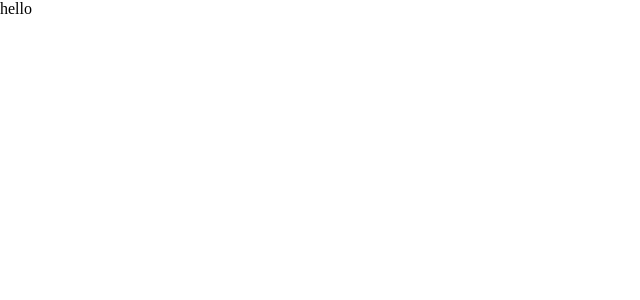
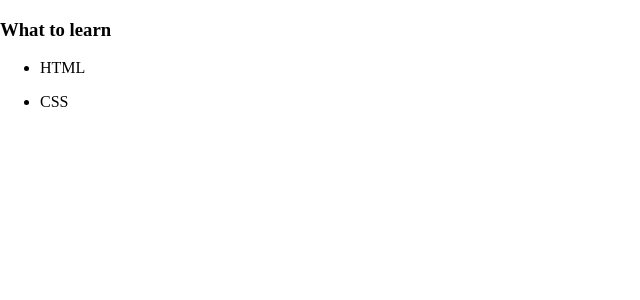
Before and after one commit to DmitryShastel/Native_JS_2.0_old, a React (Create React App) app in the folder Folder_1/native_js_2.0/: page / in a window 1280 px wide. Shown: the top 300 px of the page, without its empty margins (0-640 px from the left). Built offline with nearby package versions, Linux system fonts and the light colour scheme.

Commit message:
ToDoListTuesday: map for tasks is added

```diff
--- a/Folder_1/native_js_2.0/src/Native_JS_2.0/Native_JS_Tuesday/ToDoList_Tuesday/App_Root_Tuesday.tsx
+++ b/Folder_1/native_js_2.0/src/Native_JS_2.0/Native_JS_Tuesday/ToDoList_Tuesday/App_Root_Tuesday.tsx
@@ -2,7 +2,7 @@ import React, {useState} from 'react';
 import {TodoListTuesday} from "./TodoList_Tuesday";
 import {v1} from "uuid";
 
-type  TaskType = {
+export type  TaskType = {
     id: string
     title: string
     isDone: boolean
@@ -33,12 +33,10 @@ export const AppRootTuesday = () => {
         [todolistId1]: [
             {id: v1(), title: 'HTML', isDone: true},
             {id: v1(), title: 'CSS', isDone: true},
-            {id: v1(), title: 'JS', isDone: true},
         ],
         [todolistId2]: [
             {id: v1(), title: 'Books', isDone: true},
             {id: v1(), title: 'Food', isDone: true},
-            {id: v1(), title: 'Things', isDone: true},
         ]
     })
 
@@ -46,8 +44,13 @@ export const AppRootTuesday = () => {
     return (
         <div>
             {
-                todolists.map((el) => {
-                    return <TodoListTuesday/>
+                todolists.map((td) => {
+                    return (
+                        <TodoListTuesday
+                            tdTitle={td.title}
+                            tasks={tasks[td.id]}
+                        />
+                    )
                 })
             }
         </div>
--- a/Folder_1/native_js_2.0/src/Native_JS_2.0/Native_JS_Tuesday/ToDoList_Tuesday/TodoList_Tuesday.tsx
+++ b/Folder_1/native_js_2.0/src/Native_JS_2.0/Native_JS_Tuesday/ToDoList_Tuesday/TodoList_Tuesday.tsx
@@ -1,16 +1,25 @@
 import React from 'react';
-import {TasksType, ToDoListsType} from "./App_Root_Tuesday";
+import {TaskType} from "./App_Root_Tuesday";
 
 type ToDoListType = {
-    // todolists: ToDoListsType[]
-    // tasks: TasksType[]
+    tdTitle: string
+    tasks: TaskType[]
 }
 
 
 export const TodoListTuesday = (props: ToDoListType) => {
     return (
         <div>
-            hello
+            <h3>{props.tdTitle}</h3>
+            {
+                props.tasks.map((task) => {
+                    return (
+                        <ul>
+                            <li>{task.title}</li>
+                        </ul>
+                    )
+                })
+            }
         </div>
     );
 };
```
